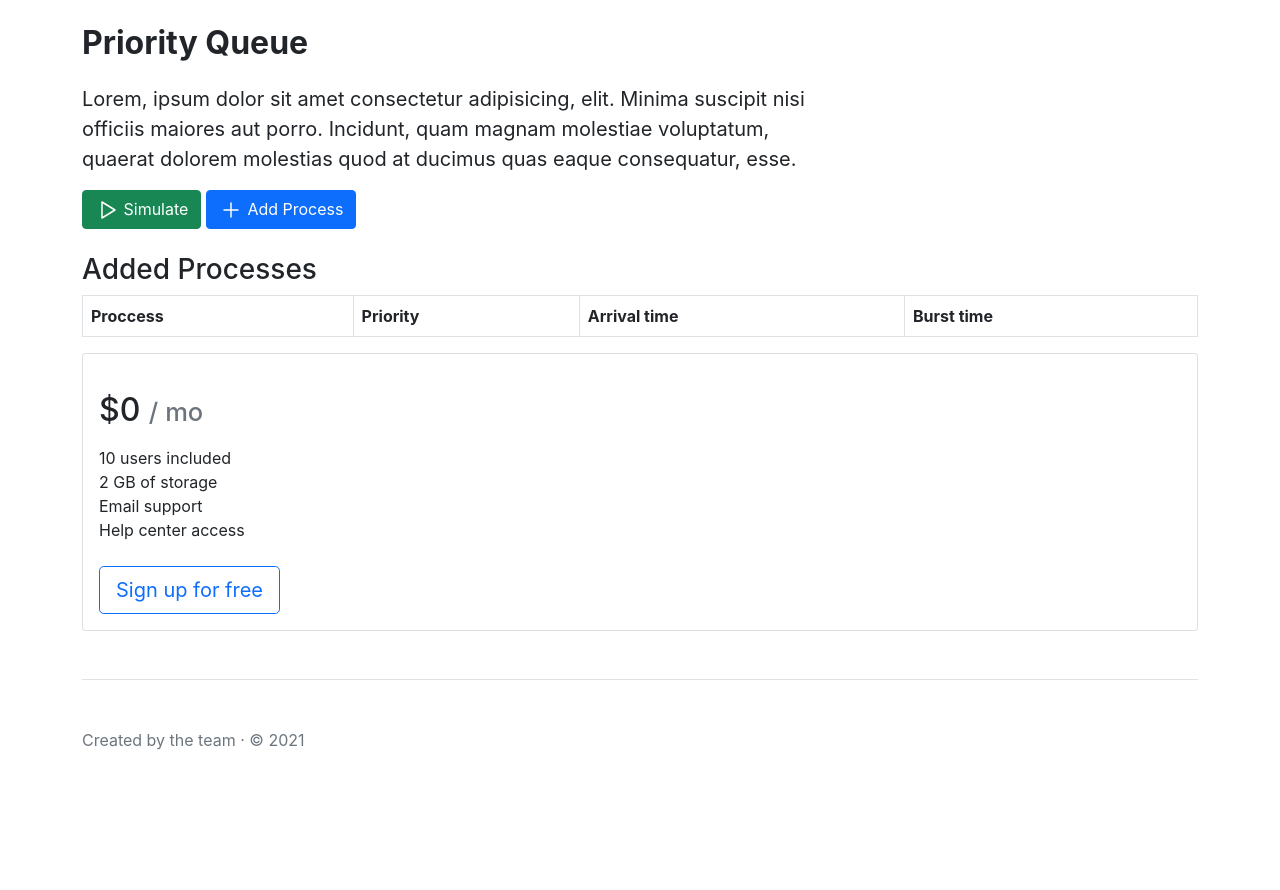
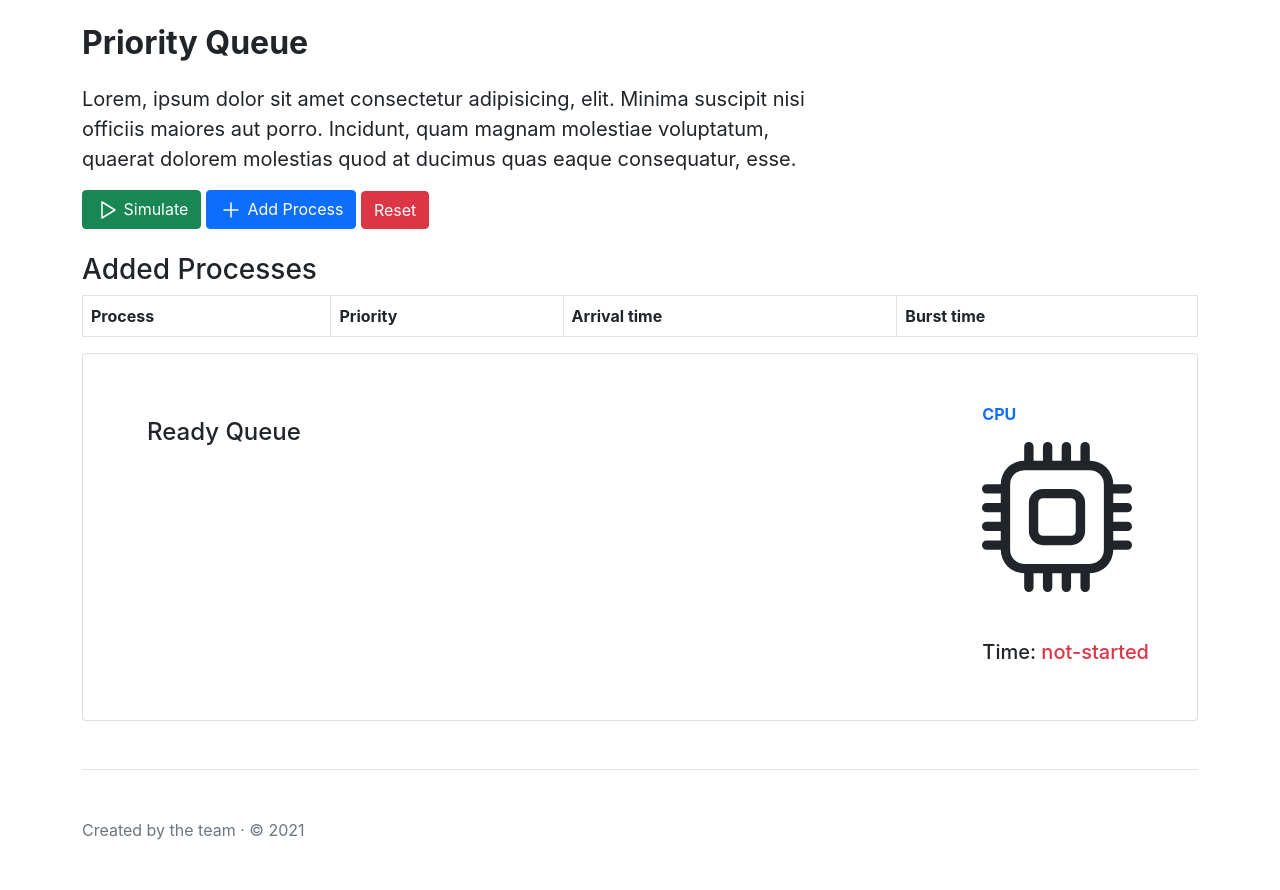
Before and after one commit to djeross/Comp3101, a PHP site: page /priority_scheduling.html in a window 1280 px wide. Shown: the part 77-967 px from the top of the page. Before the commit the page ends 827 px from the top, so only its background shows below. Run offline with PHP 8.4, Linux system fonts and the light colour scheme; lists and menus that the app fills with data are empty.

Commit message:
Finished implementation

```diff
--- a/js/main.js
+++ b/js/main.js
@@ -12,18 +12,15 @@ function main() {
 // Priority Scheduling
 function priority_scheduling() {
   var process_ar = []; // store process objects
-  var add_process_form = $('#add_process_form');
 
   // Handle adding new process
-  add_process_form.on("submit", function(e) {
+  $('#add_process_form').on("submit", function(e) {
     e.preventDefault();
-
     var proccess_priority = $('#proccess_priority').val();
     var proccess_arrival_time = $('#proccess_arrival_time').val();
     var proccess_burst_time = $('#proccess_burst_time').val();
 
-    let process_ob = { process_id: "P_" + process_ar.length,
-                       process_id: process_ar.length,
+    let process_ob = { process_id: "P" + process_ar.length,
                        proccess_priority: proccess_priority,
                        proccess_arrival_time: proccess_arrival_time,
                        proccess_burst_time: proccess_burst_time };
@@ -32,18 +29,132 @@ function priority_scheduling() {
 
     var t_row = [
       "<tr>",
-        "<td> P" + process_ob.process_id + "</td>",
+        "<td>" + process_ob.process_id + "</td>",
         "<td>" + process_ob.proccess_priority + "</td>",
         "<td>" + process_ob.proccess_arrival_time + "</td>",
         "<td>" + process_ob.proccess_burst_time + "</td>",
-      "</tr>"
-      ].join("\n");
+      "</tr>"].join("\n");
 
     $('#empty_process_message').hide();
     $('#processes').append(t_row);
     $('#add_process_modal').modal('toggle');
 
-    add_process_form[0].reset();
+    $(this)[0].reset();
     return true;
   });
-}
+
+  $('#simulate').click(function (e) {
+    var total_processing_time = cal_total_processing_time();
+    e.preventDefault();
+    simulate(total_processing_time);
+  });
+
+  // simulate processing
+  function simulate(total_processing_time) {
+    var seconds = 0;
+    var ready_queue_ar = [];
+    var burst_time = 0;
+    var current_process_con = $('#current-process-container')
+
+    function do_processing() {
+      var arrived_process = get_process(seconds);
+
+      if (arrived_process.length != 0){
+        ready_queue_ar.push(...arrived_process);
+      }
+
+      if (ready_queue_ar.length != 0) { // if ready queue has values then lets process
+        sort_queue(ready_queue_ar, $("#ready_queue"))
+        var current_process = get_highest_priority_process(ready_queue_ar);
+
+        if (burst_time == 0) { // if cpu free then take the next process
+          var current_process_el = $(`#${current_process.process_id}`)
+
+          if (current_process_con[0].style.display == 'block') remove_process_from_cpu(current_process_con)
+
+          current_process_el[0].style.position = 'absolute';
+          current_process_el.animate({left: '1090px', top: '50px'}, 'slow', function() {
+            current_process_con[0].innerHTML = current_process.process_id;
+            current_process_con[0].style.display = 'block';
+            current_process_con[0].style.left = '1155px';
+            current_process_con[0].style.top = '150px';
+
+            // current_process_el[0].style.display = 'none';
+            burst_time = parseInt(current_process.proccess_burst_time);
+            ready_queue_ar = ready_queue_ar.filter((item) => item.process_id !== current_process.process_id);
+            console.log(ready_queue_ar);
+          });
+
+        }
+      }
+
+      if (seconds == total_processing_time + 2) { // end process
+        // remove_process_from_cpu(current_process_con)
+        alert('Processing finished');
+      }
+
+      seconds += 1;
+      if (burst_time != 0) burst_time -= 1;
+      $("#time_counter")[0].innerHTML = "Time: " + seconds + "s";
+    }
+
+    setInterval(do_processing, 1500);
+  } // end simulate
+
+  // returns process according to arrival time
+  function get_process(current_second) {
+    var all_f_processes = [];
+    for (var i = 0; i < process_ar.length; i++) {
+      var f_process = process_ar[i];
+      if (f_process.proccess_arrival_time == current_second) {
+        all_f_processes.push(f_process);
+      }
+    }
+    return all_f_processes; // return multiple, incase arrival time is the same
+  }
+
+  // Get highest priorty process
+  function get_highest_priority_process(ready_queue_ar) {
+    return ready_queue_ar[0];
+  }
+
+  // animation to remove process from cpu
+  function remove_process_from_cpu(current_process_con) {
+    // current_process_con[0].classList.remove('bg-primary');
+    // current_process_con[0].classList.add('bg-danger');
+    current_process_con.animate({left: '2090px', top: '50px'}, 'slow', function() {
+      // current_process_con[0].style.display = 'none';
+    });
+  }
+
+  // sort queue by highest priority
+  function sort_queue(ready_queue_ar, ready_queue_show) {
+    ready_queue_ar.sort( function(a, b) {
+      return a.proccess_priority - b.proccess_priority;
+    });
+
+    ready_queue_show[0].innerHTML = "";
+
+    for (var i = 0; i < ready_queue_ar.length; i++) {
+      var arrived_process = ready_queue_ar[i];
+      var queue_entry = [
+          "<li class='list-group-item'>",
+            "<div class='badge bg-primary' style='position: relative;' id='" + arrived_process.process_id + "'>" ,
+              arrived_process.process_id,
+            "</div>",
+          "</li>"].join("\n");
+
+      ready_queue_show.append(queue_entry);
+    }
+  }
+
+  // caculate total processing time
+  function cal_total_processing_time() {
+    var total_time = 0;
+    for (var i = 0; i < process_ar.length; i++) {
+      var _process = process_ar[i];
+      total_time += parseInt(_process.proccess_arrival_time) + parseInt(_process.proccess_burst_time)
+    }
+    return total_time;
+  }
+} // end priority_scheduling
--- a/priority_scheduling.html
+++ b/priority_scheduling.html
@@ -45,7 +45,7 @@
     </div><!--/.description-->
 
     <div class="actions mb-4">
-      <a href="#" class="btn btn-success">
+      <a href="#" class="btn btn-success" id="simulate">
         <svg xmlns="http://www.w3.org/2000/svg" class="icon icon-tabler icon-tabler-player-play" width="24" height="24" viewBox="0 0 24 24" stroke-width="1.5" stroke="white" fill="none" stroke-linecap="round" stroke-linejoin="round">
           <path stroke="none" d="M0 0h24v24H0z" fill="none"/>
           <path d="M7 4v16l13 -8z" />
@@ -61,6 +61,8 @@
         </svg>
         Add Process
       </button>
+
+      <a href="priority_scheduling.html" class="btn btn-danger" id="simulate"> Reset </a>
 
       <!-- Modal -->
       <div class="modal fade" id="add_process_modal" tabindex="-1" aria-labelledby="exampleModalLabel" aria-hidden="true">
@@ -81,7 +83,7 @@
                 <div class="input-group mb-3">
                   <input type="text" class="form-control" placeholder="2" aria-label="Proccess arrival time" aria-describedby="basic-addon2" id="proccess_arrival_time">
                   <div class="input-group-append">
-                    <span class="input-group-text" id="basic-addon2">ms</span>
+                    <span class="input-group-text" id="basic-addon2">s</span>
                   </div>
                 </div>
 
@@ -89,7 +91,7 @@
                 <div class="input-group mb-3">
                   <input type="text" class="form-control" placeholder="2" aria-label="Proccess arrival time" aria-describedby="basic-addon2" id="proccess_burst_time">
                   <div class="input-group-append">
-                    <span class="input-group-text" id="basic-addon2">ms</span>
+                    <span class="input-group-text" id="basic-addon2">s</span>
                   </div>
                 </div>
                 <button type="submit" class="btn btn-primary">Submit</button>
@@ -107,7 +109,7 @@
       <table class="table table-striped table-bordered">
         <thead>
           <tr>
-            <th>Proccess</th>
+            <th>Process</th>
             <th>Priority</th>
             <th>Arrival time</th>
             <th>Burst time</th>
@@ -117,18 +119,24 @@
       </table>
     </div><!--/#processes-container-->
 
-    <div class="card mb-4 box-shadow">
-      <div class="card-body">
-        <h1 class="card-title pricing-card-title">$0 <small class="text-muted">/ mo</small></h1>
-        <ul class="list-unstyled mt-3 mb-4">
-          <li>10 users included</li>
-          <li>2 GB of storage</li>
-          <li>Email support</li>
-          <li>Help center access</li>
-        </ul>
-        <button type="button" class="btn btn-lg btn-block btn-outline-primary">Sign up for free</button>
-      </div>
-    </div>
+    <div class="col-md-12">
+      <div class="card flex-md-row mb-4 box-shadow h-md-250 p-5">
+        <div class="card-body d-flex flex-column align-items-start">
+          <h4>Ready Queue</h4>
+          <ul class="list-group" id="ready_queue"></ul> <!--/.ready_queue-->
+        </div><!--/.card-body-->
+        <div class="card-img-right flex-auto d-none d-md-block">
+          <p class="fw-bold text-primary">CPU</p>
+          <svg id="cpu" xmlns="http://www.w3.org/2000/svg" width="150" height="150" fill="currentColor" class="bi bi-cpu" viewBox="0 0 16 16">
+            <path d="M5 0a.5.5 0 0 1 .5.5V2h1V.5a.5.5 0 0 1 1 0V2h1V.5a.5.5 0 0 1 1 0V2h1V.5a.5.5 0 0 1 1 0V2A2.5 2.5 0 0 1 14 4.5h1.5a.5.5 0 0 1 0 1H14v1h1.5a.5.5 0 0 1 0 1H14v1h1.5a.5.5 0 0 1 0 1H14v1h1.5a.5.5 0 0 1 0 1H14a2.5 2.5 0 0 1-2.5 2.5v1.5a.5.5 0 0 1-1 0V14h-1v1.5a.5.5 0 0 1-1 0V14h-1v1.5a.5.5 0 0 1-1 0V14h-1v1.5a.5.5 0 0 1-1 0V14A2.5 2.5 0 0 1 2 11.5H.5a.5.5 0 0 1 0-1H2v-1H.5a.5.5 0 0 1 0-1H2v-1H.5a.5.5 0 0 1 0-1H2v-1H.5a.5.5 0 0 1 0-1H2A2.5 2.5 0 0 1 4.5 2V.5A.5.5 0 0 1 5 0zm-.5 3A1.5 1.5 0 0 0 3 4.5v7A1.5 1.5 0 0 0 4.5 13h7a1.5 1.5 0 0 0 1.5-1.5v-7A1.5 1.5 0 0 0 11.5 3h-7zM5 6.5A1.5 1.5 0 0 1 6.5 5h3A1.5 1.5 0 0 1 11 6.5v3A1.5 1.5 0 0 1 9.5 11h-3A1.5 1.5 0 0 1 5 9.5v-3zM6.5 6a.5.5 0 0 0-.5.5v3a.5.5 0 0 0 .5.5h3a.5.5 0 0 0 .5-.5v-3a.5.5 0 0 0-.5-.5h-3z"/>
+          </svg>
+          <h5 class="pt-5" id="time_counter">Time: <span class="text-danger">not-started</span></h5>
+        </div>
+
+        <div id="current-process-container" class="badge bg-primary" style="position: absolute; left: 1155px; top: 150px; display: none;">
+        </div>
+      </div><!--/.card-->
+    </div><!--/.col-->
 
     <footer class="pt-5 my-5 text-muted border-top footer">
       Created by the team · © 2021
```
Also changed, not shown: css/styles.css (line endings or trailing spaces).
